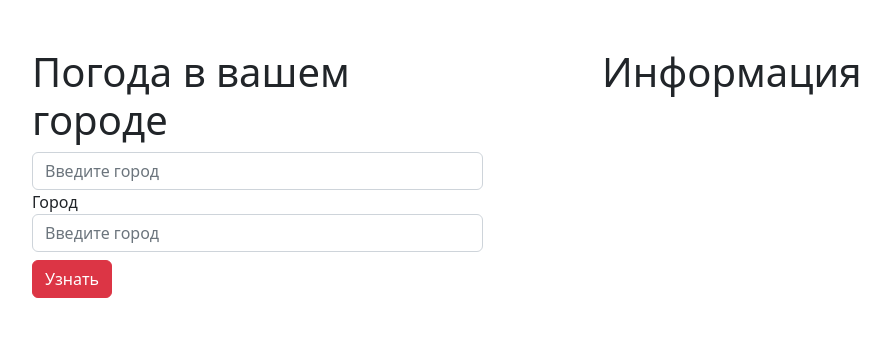
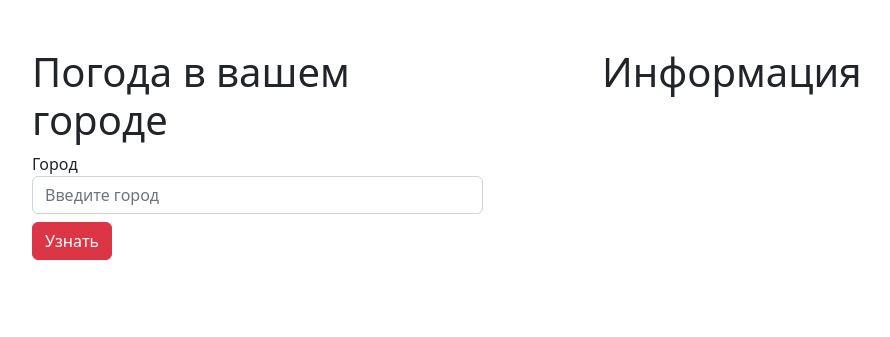
Before and after one commit to xusraw1/weather-app, a Django app: template main/templates/main/homepage.html in a window 1280 px wide. Shown: the part 72-409 px from the top of the page, without its empty margins (145-1035 px from the left). Run offline with Django 4.2, Linux system fonts and the light colour scheme; the template is opened without the code that fills it: values that come from a table or form of the project are taken from there, others are empty.

Commit message:
Add new README.md and change some code in homepage.html

```diff
--- a/main/templates/main/homepage.html
+++ b/main/templates/main/homepage.html
@@ -18,9 +18,9 @@
         <div class="col-5 offset-1">
             <h1>Погода в вашем городе</h1>
             <form action="" method="post">
+
+                <label for="city">Город</label>
                 {{ form.name }}
-                <label for="city">Город</label>
-                <input type="text" id=city name="city" class="form-control" placeholder="Введите город">
                 <input type="submit" name="send" value="Узнать" class="mt-2 btn btn-danger">
             </form>
         </div>
```
Also changed, not shown: README.md (added), db.sqlite3.
